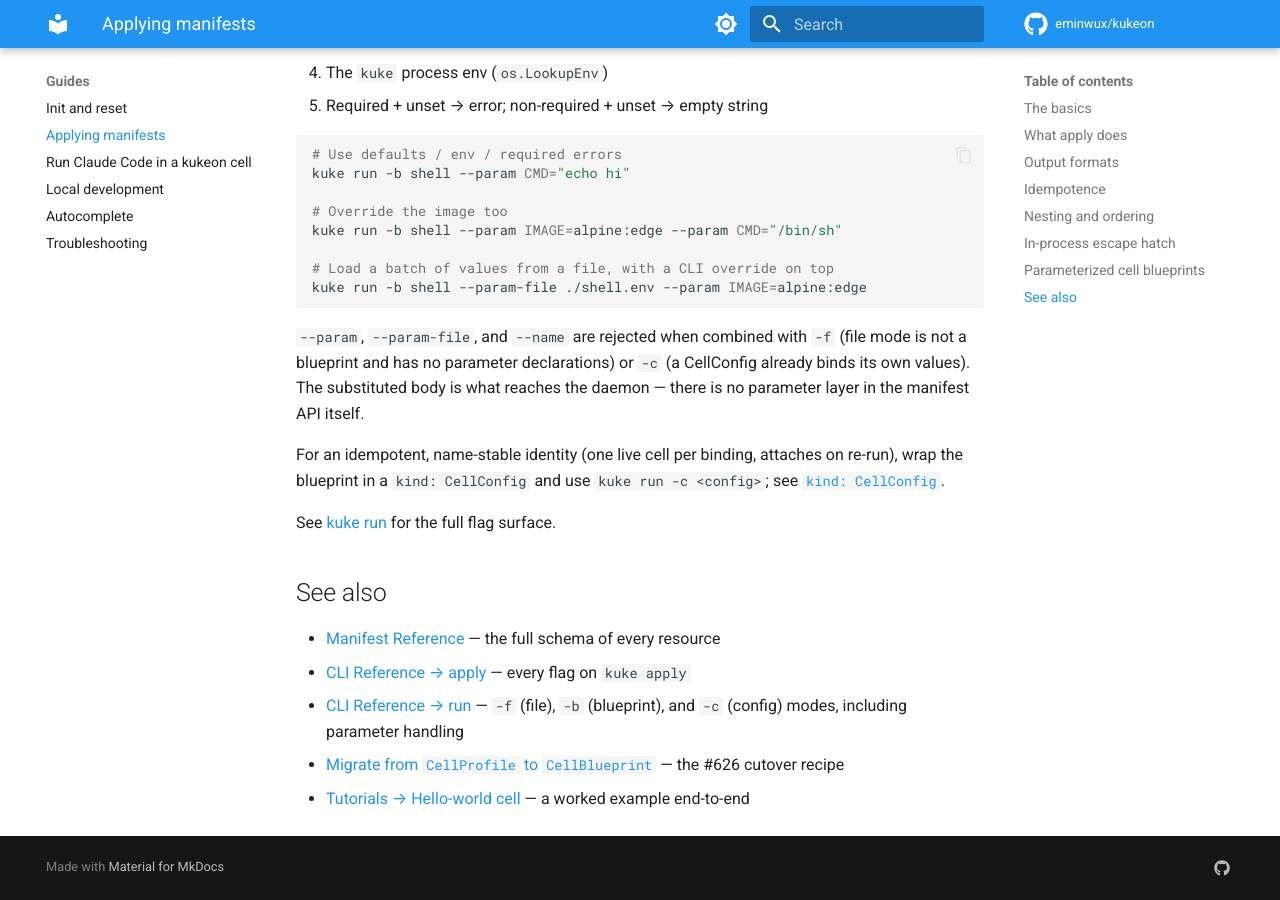
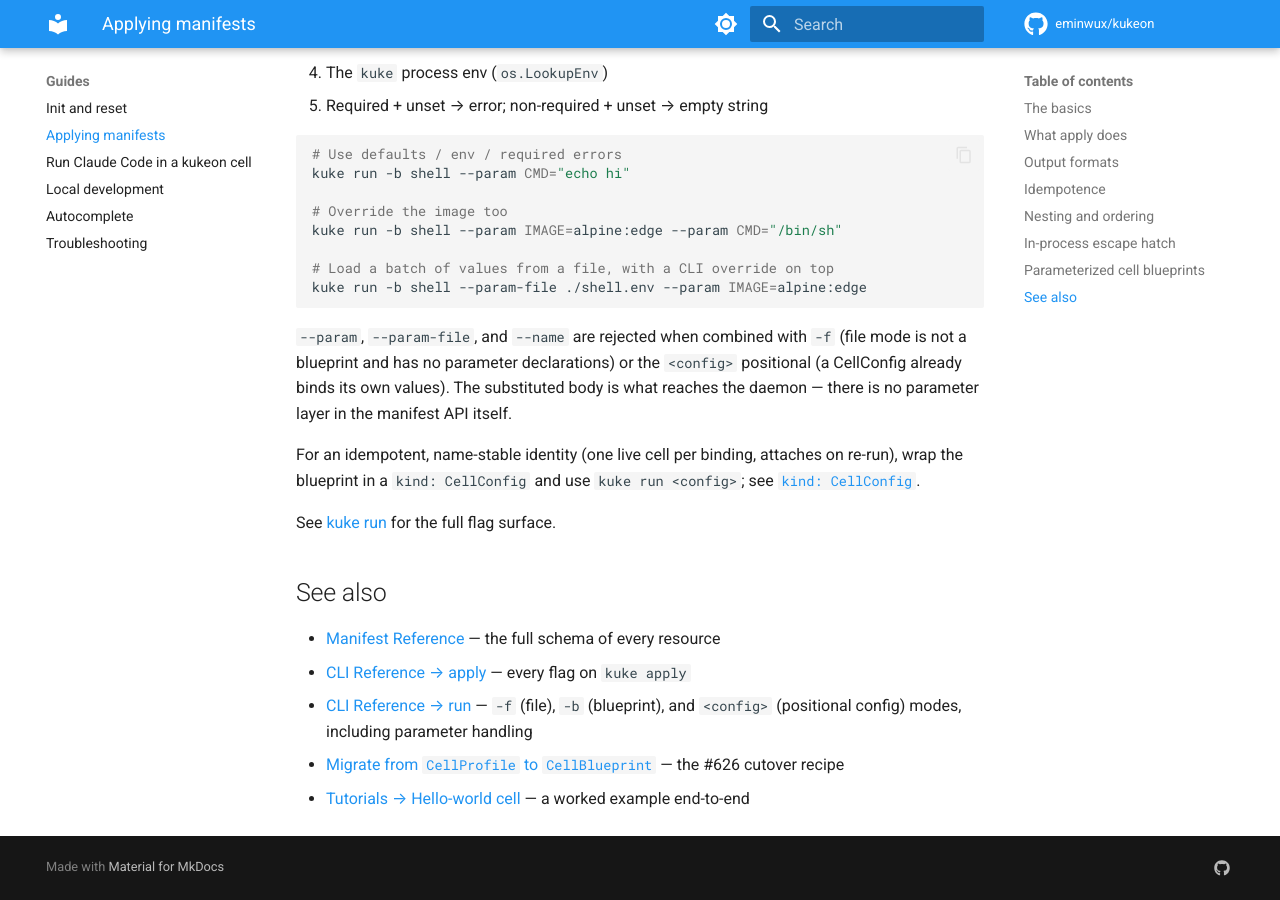
Before and after one commit to eminwux/kukeon, an MkDocs documentation site: the page built from docs/site/guides/apply-manifests.md, in a window 1280 px wide and 900 px high, scrolled down 3689 px. Built offline with MkDocs 1.6.1 and Material for MkDocs 9.7.7, drawn with Linux system fonts in a browser that asks for light colours; comment, search, counter and statistics services are not loaded; the version menu is left out.

Commit message:
fix: replace ghost -c flag with <config> positional in migration pointers and docs
#813 moved CellConfig from -c/--config to a positional arg, but the #626
removal PR introduced `kuke run -c <config>` examples and migration
pointers as if the flag still existed — `kuke run -c foo` exits non-zero
with pflag's generic "unknown shorthand flag: 'c'" (the SetFlagErrorFunc
interceptor only catches -p/--profile).

Replace `-c <config>` with the `<config>` positional form consistently in:
- the two user-facing error strings (run.go migration pointer, parser.go
  CellProfile branch) that instruct the operator to type the verb
- docs/cli-use-cases.md (dropped the redundant ghost command line; reworded
  the source-mutex invariant), migrate-cellprofile-to-blueprint.md,
  apply-manifests.md, run-claude-code.md, autocomplete.md, and the
  claude-code/blueprint.yaml example

Also trim the over-long provenance comment in cellblueprint/params.go to a
one-liner per the review nit.

Co-Authored-By: Claude Opus 4.8 <noreply@anthropic.com>

````diff
--- a/docs/examples/claude-code/blueprint.yaml
+++ b/docs/examples/claude-code/blueprint.yaml
@@ -17,9 +17,9 @@
 #
 # For an idempotent, name-stable variant (at most one live cell per
 # invocation, attaches to the existing cell on re-run), wrap this blueprint
-# in a kind: CellConfig and use `kuke run -c <config>` instead. See
+# in a kind: CellConfig and use `kuke run <config>` instead. See
 # docs/site/guides/migrate-cellprofile-to-blueprint.md for the cutover
-# guidance and the -b vs. -c decision.
+# guidance and the -b vs. <config> decision.
 apiVersion: v1beta1
 kind: CellBlueprint
 metadata:
--- a/docs/site/guides/apply-manifests.md
+++ b/docs/site/guides/apply-manifests.md
@@ -165,9 +165,9 @@ kuke run -b shell --param IMAGE=alpine:edge --param CMD="/bin/sh"
 kuke run -b shell --param-file ./shell.env --param IMAGE=alpine:edge
 ```
 
-`--param`, `--param-file`, and `--name` are rejected when combined with `-f` (file mode is not a blueprint and has no parameter declarations) or `-c` (a CellConfig already binds its own values). The substituted body is what reaches the daemon — there is no parameter layer in the manifest API itself.
+`--param`, `--param-file`, and `--name` are rejected when combined with `-f` (file mode is not a blueprint and has no parameter declarations) or the `<config>` positional (a CellConfig already binds its own values). The substituted body is what reaches the daemon — there is no parameter layer in the manifest API itself.
 
-For an idempotent, name-stable identity (one live cell per binding, attaches on re-run), wrap the blueprint in a `kind: CellConfig` and use `kuke run -c <config>`; see [`kind: CellConfig`](../manifests/config.md).
+For an idempotent, name-stable identity (one live cell per binding, attaches on re-run), wrap the blueprint in a `kind: CellConfig` and use `kuke run <config>`; see [`kind: CellConfig`](../manifests/config.md).
 
 See [kuke run](../cli/kuke-run.md) for the full flag surface.
 
@@ -175,6 +175,6 @@ See [kuke run](../cli/kuke-run.md) for the full flag surface.
 
 - [Manifest Reference](../manifests/overview.md) — the full schema of every resource
 - [CLI Reference → apply](../cli/kuke-apply.md) — every flag on `kuke apply`
-- [CLI Reference → run](../cli/kuke-run.md) — `-f` (file), `-b` (blueprint), and `-c` (config) modes, including parameter handling
+- [CLI Reference → run](../cli/kuke-run.md) — `-f` (file), `-b` (blueprint), and `<config>` (positional config) modes, including parameter handling
 - [Migrate from `CellProfile` to `CellBlueprint`](migrate-cellprofile-to-blueprint.md) — the #626 cutover recipe
 - [Tutorials → Hello-world cell](../tutorials/hello-world.md) — a worked example end-to-end
````
Also changed, not shown: docs/cli-use-cases.md (+2 -3 lines), docs/site/guides/autocomplete.md (+1 -1 lines), docs/site/guides/migrate-cellprofile-to-blueprint.md (+14 -14 lines), docs/site/guides/run-claude-code.md (+1 -1 lines), 3 other files.
